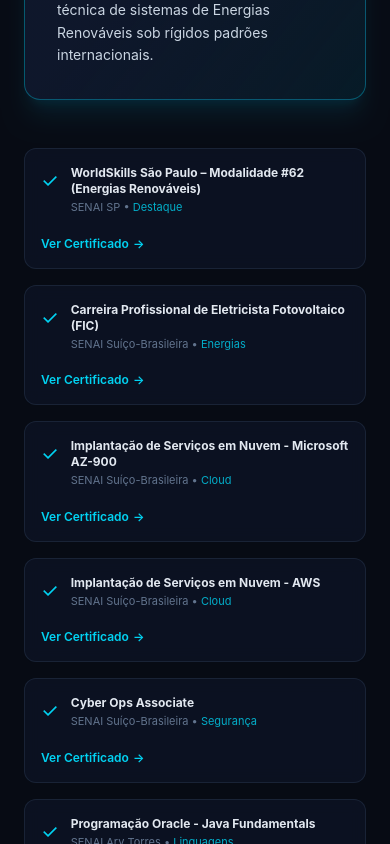
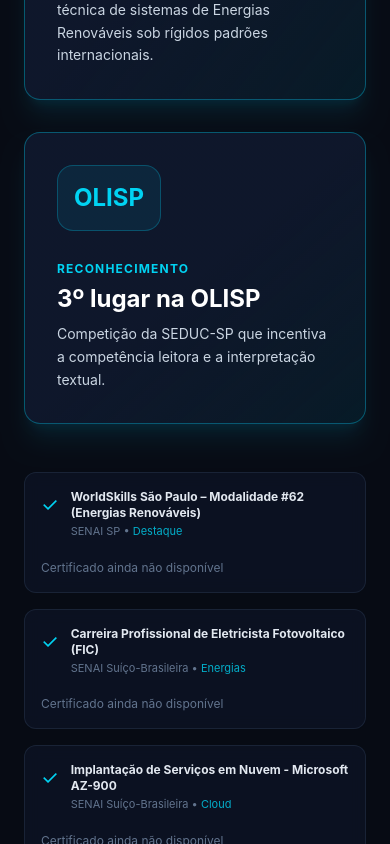
Before and after one commit to BielVereda/Professional_Portfolio, a React (Vite) app: page / in a window 390 px wide. Shown: the part 5960-6804 px from the top of the page. Built offline with nearby package versions, Linux system fonts and the light colour scheme.

Commit message:
feat: adicionar reconhecimento de 3º lugar na OLISP e melhorar exibição de certificados

```diff
--- a/src/components/Certificates.jsx
+++ b/src/components/Certificates.jsx
@@ -24,6 +24,19 @@
                 </div>
             </div>
 
+            <div className="bg-gradient-to-br from-slate-900 via-slate-900 to-cyan-950/40 border border-cyan-500/40 p-8 rounded-2xl flex flex-col sm:flex-row items-start sm:items-center gap-6 shadow-xl shadow-cyan-500/10 hover:shadow-cyan-500/20 transition-all duration-300 hover:scale-[1.02]">
+                <div className="p-4 bg-cyan-500/10 text-cyan-400 rounded-2xl border border-cyan-500/30 shrink-0">
+                    <span className="text-2xl font-bold">OLISP</span>
+                </div>
+                <div>
+                    <span className="text-xs font-bold text-cyan-400 uppercase tracking-widest">Reconhecimento</span>
+                    <h3 className="text-2xl font-bold text-white mt-1">3º lugar na OLISP</h3>
+                    <p className="text-slate-300 text-sm mt-2 leading-relaxed">
+                        Competição da SEDUC-SP que incentiva a competência leitora e a interpretação textual.
+                    </p>
+                </div>
+            </div>
+
             <div className="grid sm:grid-cols-2 lg:grid-cols-3 gap-4 pt-4">
                 {certificatesData.map((cert, idx) => (
                     <div
@@ -37,10 +50,22 @@
                                 <p className="text-[11px] text-slate-500 mt-0.5 group-hover:text-slate-400 transition-colors duration-300">{cert.issuer} • <span className="text-cyan-400/80 group-hover:text-cyan-400 transition-colors duration-300">{cert.category}</span></p>
                             </div>
                         </div>
-                        <button className="group/btn mt-2 text-xs font-semibold text-cyan-400 hover:text-cyan-300 transition-colors duration-300 flex items-center gap-1">
-                            Ver Certificado
-                            <span className="group-hover/btn:translate-x-1 transition-transform duration-300">→</span>
-                        </button>
+                        <div className="mt-2 flex flex-wrap gap-x-4 gap-y-2">
+                            {cert.files?.length ? cert.files.map((file) => (
+                                <a
+                                    key={file.path}
+                                    href={encodeURI(`/certificates/${file.path}`)}
+                                    target="_blank"
+                                    rel="noopener noreferrer"
+                                    className="group/btn text-xs font-semibold text-cyan-400 hover:text-cyan-300 transition-colors duration-300 flex items-center gap-1"
+                                >
+                                    {file.label ?? 'Visualizar certificado'}
+                                    <span className="group-hover/btn:translate-x-1 transition-transform duration-300">→</span>
+                                </a>
+                            )) : (
+                                <span className="text-xs text-slate-500">Certificado ainda não disponível</span>
+                            )}
+                        </div>
                     </div>
                 ))}
             </div>
```
